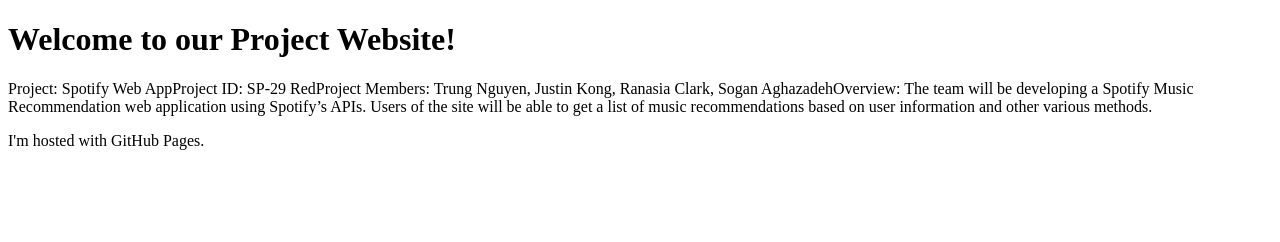
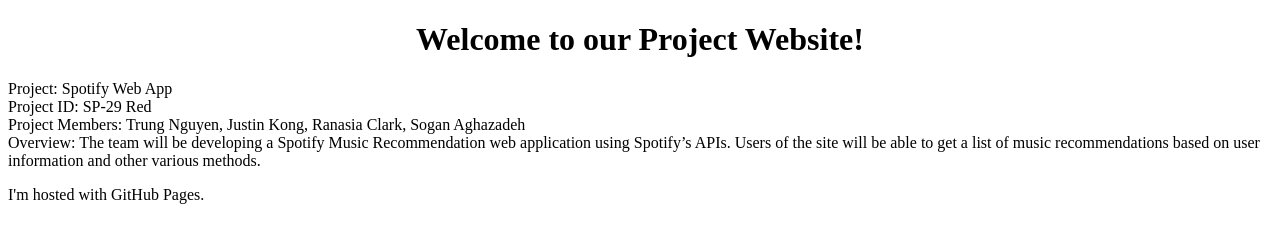
Before and after one commit to trungng86/trungng86.github.io, a plain HTML site: page index.html in a window 1280 px wide. Drawn offline with Linux system fonts and the light colour scheme.

Commit message:
Update index.html

```diff
--- a/index.html
+++ b/index.html
@@ -1,8 +1,8 @@
 <!DOCTYPE html>
 <html>
 <body>
-<h1>Welcome to our Project Website!</h1>
-Project: Spotify Web App<wbr>Project ID: SP-29 Red<wbr>Project Members: Trung Nguyen, Justin Kong, Ranasia Clark, Sogan Aghazadeh<wbr>Overview: The team will be developing a Spotify Music Recommendation web application using Spotify’s APIs. Users of the site will be able to get a list of music recommendations based on user information and other various methods.<wbr>
+<h1><center>Welcome to our Project Website!</center></h1>
+Project: Spotify Web App<Br>Project ID: SP-29 Red<Br>Project Members: Trung Nguyen, Justin Kong, Ranasia Clark, Sogan Aghazadeh<Br>Overview: The team will be developing a Spotify Music Recommendation web application using Spotify’s APIs. Users of the site will be able to get a list of music recommendations based on user information and other various methods.<wbr>
 <p>I'm hosted with GitHub Pages.</p>
 </body>
 </html>
```
